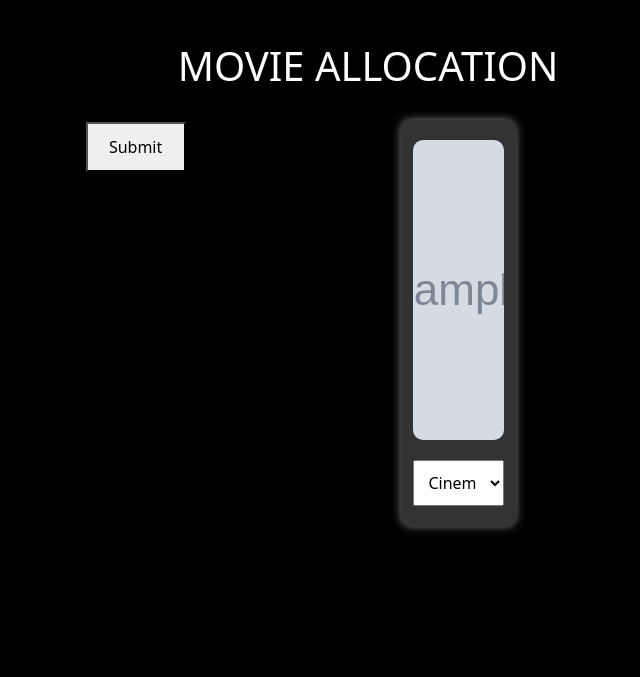
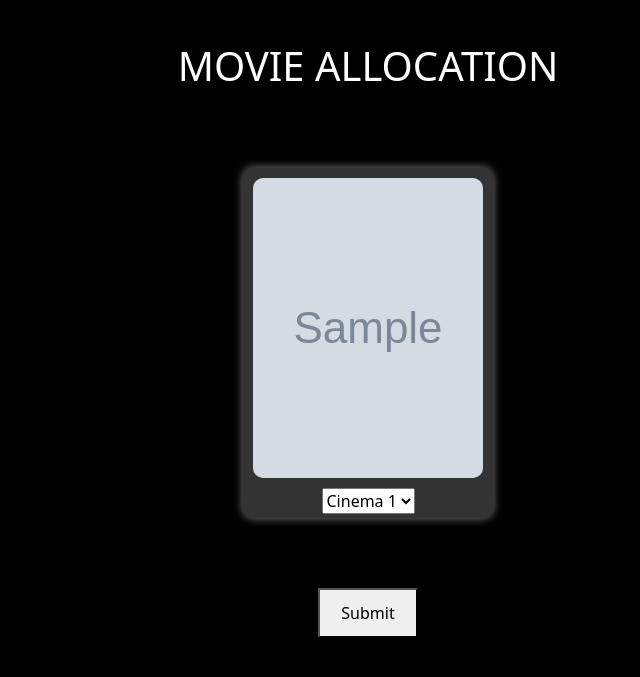
Before and after one commit to jannath2001/CSIT314, a PHP site: page /movieAllocation.php in a window 1280 px wide. Shown: the part 58-735 px from the top of the page, without its empty margins (272-912 px from the left). Run offline with PHP 8.4, Linux system fonts and the light colour scheme; tables that the repository leaves empty or names only in its code hold one stand-in row (values such as "Sample post"); grey boxes marked "Sample" are stand-in pictures.

Commit message:
new one for movie allocation

```diff
--- a/movieAllocation.php
+++ b/movieAllocation.php
@@ -53,19 +54,27 @@
         }
 
         .container {
-            position: absolute;
-            left: 27%;
-            top: 20%;
             display: flex;
             flex-wrap: wrap;
-            justify-content: flex-start;
+            justify-content: center;
             margin-bottom: 50px;
         }
 
-        .item {
-            flex: 0 0 calc(33.33% - 40px);
+        /* .item {
+            flex: 2;
             margin: 20px;
             padding: 20px;
+            background-color: #333;
+            border-radius: 10px;
+            box-shadow: 0 0 10px rgba(255, 255, 255, 0.5);
+            text-align: center;
+        } */
+
+        .item {
+            width: 250px;
+            height: 350px;
+            margin: 20px;
+            padding: 10px 10px 30px 10px;
             background-color: #333;
             border-radius: 10px;
             box-shadow: 0 0 10px rgba(255, 255, 255, 0.5);
@@ -80,14 +89,8 @@
             border-radius: 10px;
         }
 
-        .dropdown {
-            margin-top: 20px;
-        }
-
-        .dropdown select {
-            width: 100%;
-            padding: 10px;
-            font-size: 16px;
+        .dropdown1 {
+            margin-top: 10px;
         }
 
         .submit-button {
--- a/movieAllocationController.php
+++ b/movieAllocationController.php
@@ -72,13 +72,13 @@
         $counter = 0;
 
         foreach ($movieAllocations as $movie => $data) {
-            if ($counter % 3 === 0) {
-                $output .= '<div class="row">';
-            }
+            // if ($counter % 3 === 0) {
+            //     $output .= '<div class="row">';
+            // }
 
             $output .= '<div class="item">';
             $output .= '<img src="' . $data['image'] . '" alt="' . $movie . '">';
-            $output .= '<div class="dropdown">';
+            $output .= '<div class="dropdown1">';
             $output .= '<select name="cinema[' . $data['movie_name'] . ']">';
 
             for ($i = 1; $i <= 6; $i++) {
@@ -91,9 +91,9 @@
             $output .= '</div>';
             $output .= '</div>';
 
-            if ($counter % 3 === 2 || $counter === count($movieAllocations) - 1) {
-                $output .= '</div>';
-            }
+            // if ($counter % 3 === 2 || $counter === count($movieAllocations) - 1) {
+            //     $output .= '</div>';
+            // }
 
             $counter++;
         }
```
Also changed, not shown: other parts of movieAllocation.php (+48 -8 lines). Lines whose indentation alone changed are shown as unchanged.
